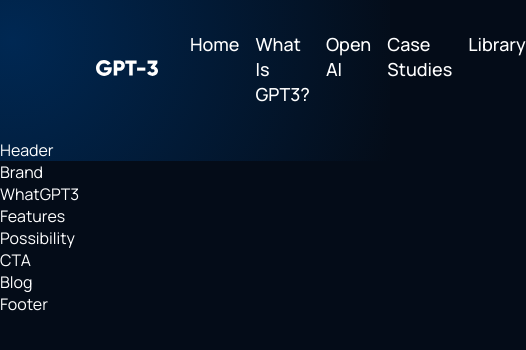
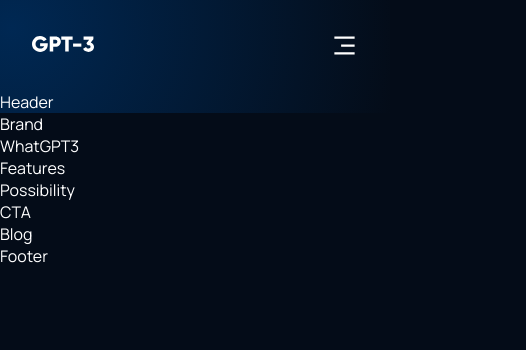
Before and after one commit to Millenmark/react-my-gpt-website, a React (Vite) app: page / in a window 390 px wide. Shown: the top 350 px of the page, 526 px wide, since content can reach past the window. Built offline with nearby package versions, Linux system fonts and the light colour scheme.

Commit message:
Created the navbar for mobile devices

```diff
--- a/src/components/navbar/Navbar.jsx
+++ b/src/components/navbar/Navbar.jsx
@@ -1,10 +1,23 @@
 import './NavbarStyles.css'
 import {RiMenu3Line, RiCloseLine} from 'react-icons/ri'
 import logo from '../../assets/images/logo.svg'
-import React from 'react'
+import React, {useState} from 'react'
+
+const Menu = () => (
+  <>
+    <p><a href="#home">Home</a></p>
+    <p><a href="#whatgpt">What is GPT3?</a></p>
+    <p><a href="#possibility">Open AI</a></p>
+    <p><a href="#casestudy">Case Studies</a></p>
+    <p><a href="#blog">Library</a></p>
+  </>
+)
 
 //BEM - Block Element Modifier - CSS Naming Convention
 const Navbar = () => {
+  const [toggleMenu, setToggleMenu] = useState(false)
+
+
   return (
     <div className='gpt3__navbar'>
       <div className="gpt3__navbar-links">
@@ -12,12 +25,32 @@
           <img src={logo} alt="logo" />
         </div>
         <div className="gpt3__navbar-links-container">
-          <p><a href="#home">Home</a></p>
-          <p><a href="#whatgpt">What is GPT3?</a></p>
-          <p><a href="#possibility">Open AI</a></p>
-          <p><a href="#casestudy">Case Studies</a></p>
-          <p><a href="#blog">Library</a></p>
+          <Menu/>
         </div>
+      </div>
+      <div className="gpt3__navbar-sign">
+        <p>Sign in</p>
+        <button>Sign up</button>
+      </div>
+      <div className="gpt3__navbar-menu">
+        {
+          toggleMenu
+          ? <RiCloseLine color='#fff' size={27} onClick={() => setToggleMenu(false)}/>
+          : <RiMenu3Line color='#fff' size={27} onClick={() => setToggleMenu(true)}/>
+        }
+        {
+          toggleMenu && (
+            <div className="gpt3__navbar-menu-container scale-up-center">
+              <div className="gpt3__navbar-menu-container-links">
+                <Menu/>
+                <div className="gpt3__navbar-menu-container-links-sign">
+                  <p>Sign in</p>
+                  <button>Sign up</button>
+                </div>
+              </div>
+            </div>
+          )
+        }
       </div>
     </div>
   )
--- a/src/components/navbar/NavbarStyles.css
+++ b/src/components/navbar/NavbarStyles.css
@@ -43,3 +43,92 @@
   line-height: 25px;
   text-transform: capitalize;
 }
+
+.gpt3__navbar-sign button,
+.gpt3__navbar-menu-container button {
+  padding: 0.5rem 1rem;
+  margin-left: 1rem;
+
+  color: inherit;
+  font-family: inherit;
+  font-size: inherit;
+  font-weight: 500;
+  line-height: 25px;
+
+  cursor: pointer;
+  background: #ff4820;
+  border: 0;
+  border-radius: 5px;
+  outline: none;
+}
+
+.gpt3__navbar-menu {
+  margin-left: 1rem;
+  display: none;
+  position: relative;
+}
+
+.gpt3__navbar-menu svg {
+  cursor: pointer;
+}
+
+.gpt3__navbar-menu-container {
+  display: flex;
+  justify-content: flex-end;
+  align-items: flex-end;
+  flex-direction: column;
+
+  text-align: end;
+  background: var(--color-footer);
+  padding: 2rem;
+  position: absolute;
+  top: 40px;
+  right: 0;
+
+  margin-top: 1rem;
+  min-width: 210px;
+  border-radius: 5px;
+  box-shadow: 0 0 5px rgba(0, 0, 0, 0.2);
+}
+
+.gpt3__navbar-menu-container p {
+  margin: 1rem 0;
+}
+
+.gpt3__navbar-menu-container-links-sign {
+  display: none;
+}
+
+@media screen and (max-width: 1050px) {
+  .gpt3__navbar-links-container {
+    display: none;
+  }
+
+  .gpt3__navbar-menu {
+    display: flex;
+  }
+}
+
+@media screen and (max-width: 700px) {
+  .gpt3__navbar {
+    padding: 2rem 4rem;
+  }
+}
+
+@media screen and (max-width: 550px) {
+  .gpt3__navbar {
+    padding: 2rem;
+  }
+
+  .gpt3__navbar-sign {
+    display: none;
+  }
+
+  .gpt3__navbar-menu-container {
+    top: 20px
+  }
+
+  .gpt3__navbar-menu-container-links-sign {
+    display: block;
+  }
+}
```
